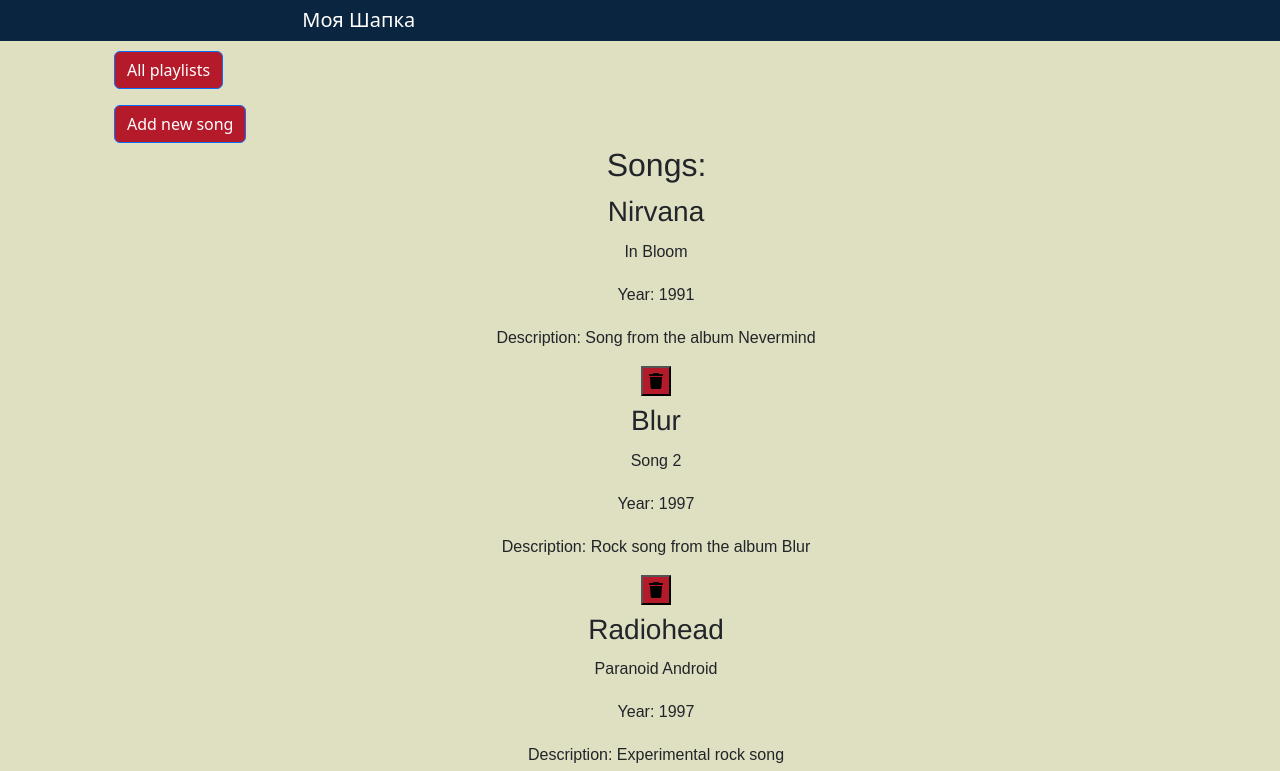
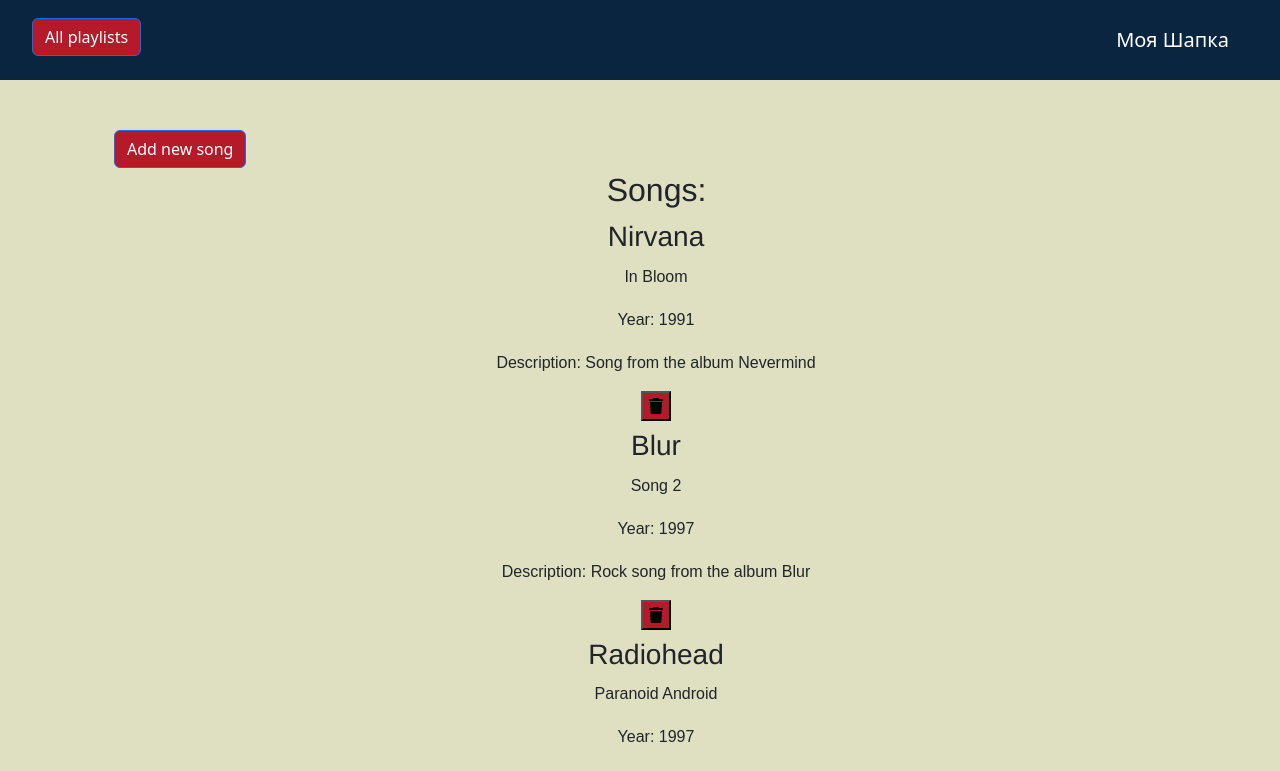
Before and after one commit to jester-ronin/music-app, a React (Create React App) app: page /playlist/all in a window 1280 px wide. Shown: the top 771 px of the page. Built offline with nearby package versions, Linux system fonts and the light colour scheme.

Commit message:
put button all playlists in header

```diff
--- a/src/App.js
+++ b/src/App.js
@@ -7,7 +7,6 @@
 import PlaylistDetail from './components/playlistDetail/PlaylistDetail';
 import { Route, Routes, Link } from "react-router-dom";
 import MainPlaylist from './components/mainPlaylist/MainPlaylist';
-import { Button } from 'react-bootstrap';
 
 
 function App() {
@@ -25,11 +24,6 @@
     <div className={`main-container ${containerClassName}`} >
       <Header />
       <div className="container">
-        <ul>
-          <li>
-            <Button id='main-playlist-link'><Link to="/playlist">All playlists</Link></Button>
-          </li>
-        </ul>
         <CSSTransition in={true} appear={true} classNames="fade" timeout={300}>
           <Routes>
             <Route path="/" element={<PlaylistList />} />
--- a/src/components/header/Header.js
+++ b/src/components/header/Header.js
@@ -1,8 +1,16 @@
 import './header.css'
+import { Link } from "react-router-dom";
+import { Button } from 'react-bootstrap';
+
 
 function Header() {
   return (
     <nav className="navbar navbar-dark custom-header">
+      <ul>
+        <li>
+          <Button id='main-playlist-link'><Link to="/playlist">All playlists</Link></Button>
+        </li>
+      </ul>
       <div className="footer-container">
         <span className="navbar-brand mb-0 h1">
           Моя Шапка
--- a/src/components/header/header.css
+++ b/src/components/header/header.css
@@ -1,8 +1,10 @@
 
 .custom-header {
     background-color: #0a253f;
+    margin-bottom: 50px;
+
   }
 
 .footer-container {
-  margin-left: 8cm;
+  padding-right: 35px;
 }
```
